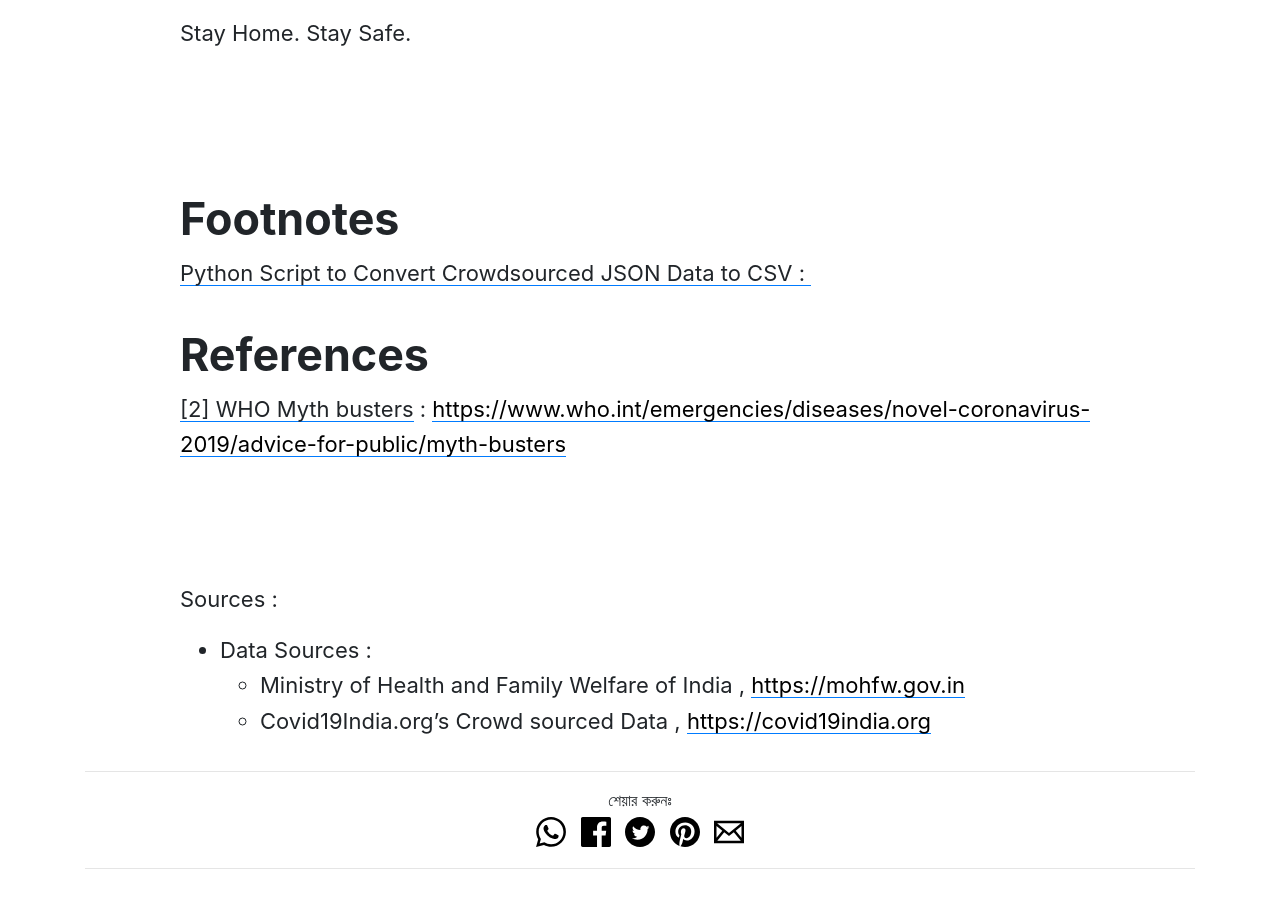
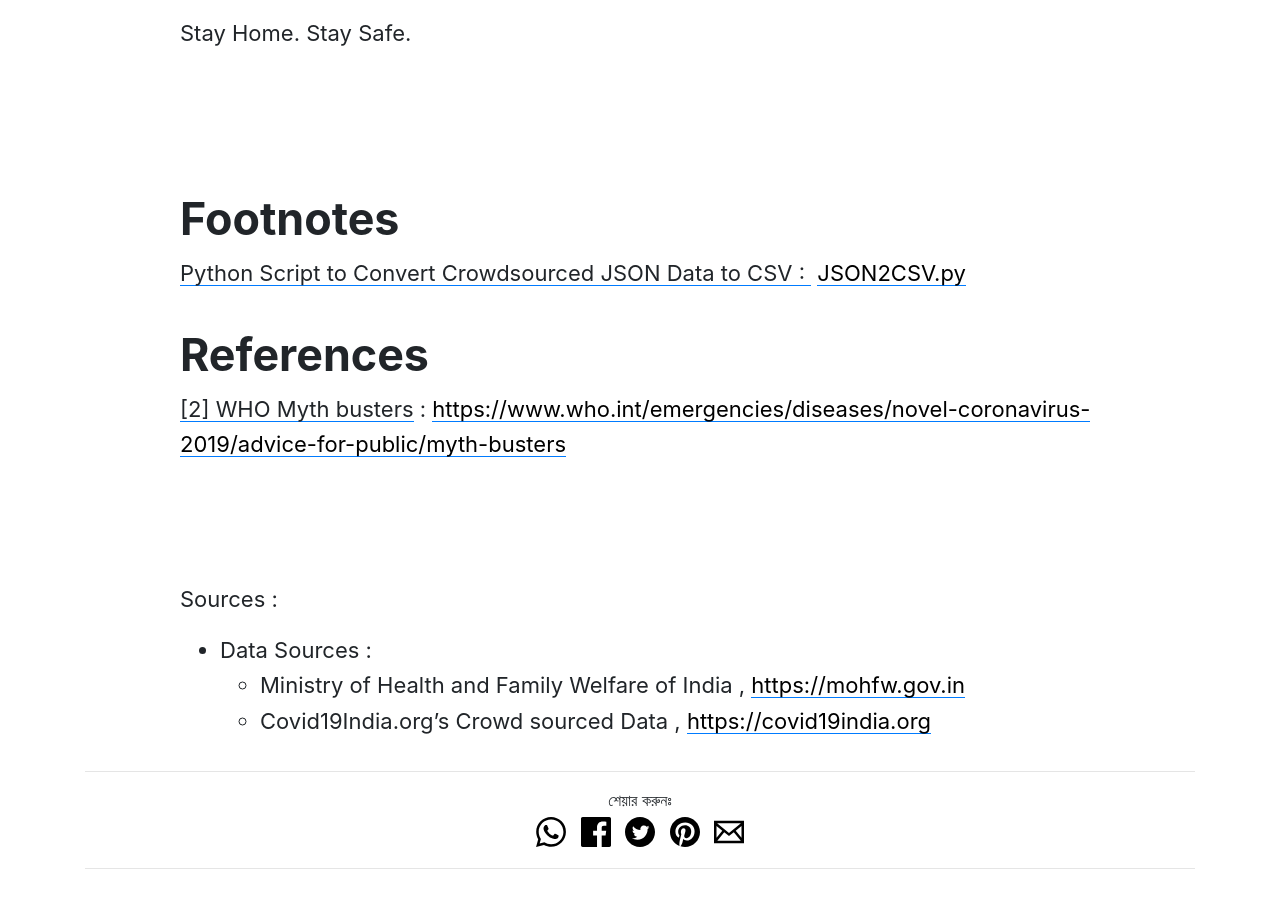
Before and after one commit to bauripalash/enblog, a Jekyll site: the page built from _posts/2020-04-09-india-young-people-most-corona-infected.md, in a window 1280 px wide and 900 px high, scrolled down 2627 px. Built offline with Jekyll 4.4.1, drawn with Linux system fonts in a browser that asks for light colours; a script that is not in the unit is left out; comment, search, counter and statistics services are not loaded.

Commit message:
Update 2020-04-09-india-young-people-most-corona-infected.md

```diff
--- a/_posts/2020-04-09-india-young-people-most-corona-infected.md
+++ b/_posts/2020-04-09-india-young-people-most-corona-infected.md
@@ -48,8 +48,7 @@ Stay Home. Stay Safe.
 ----
 #### Footnotes
 
-<a class="anchor" id="1">Python Script to Convert Crowdsourced JSON Data to CSV : </a>
-<div class="iframely-embed"><div class="iframely-responsive" style="padding-bottom: 56.2493%;"><a href="https://gist.github.com/bauripalash/58af1e68a2b67b0a8cd189183f2e139b" data-iframely-url="//cdn.iframe.ly/3HuqFG8"></a></div></div><script async src="//cdn.iframe.ly/embed.js" charset="utf-8"></script>
+<a class="anchor" id="1">Python Script to Convert Crowdsourced JSON Data to CSV : </a> [JSON2CSV.py](https://gist.github.com/bauripalash/58af1e68a2b67b0a8cd189183f2e139b)
 
 #### References
 
```
